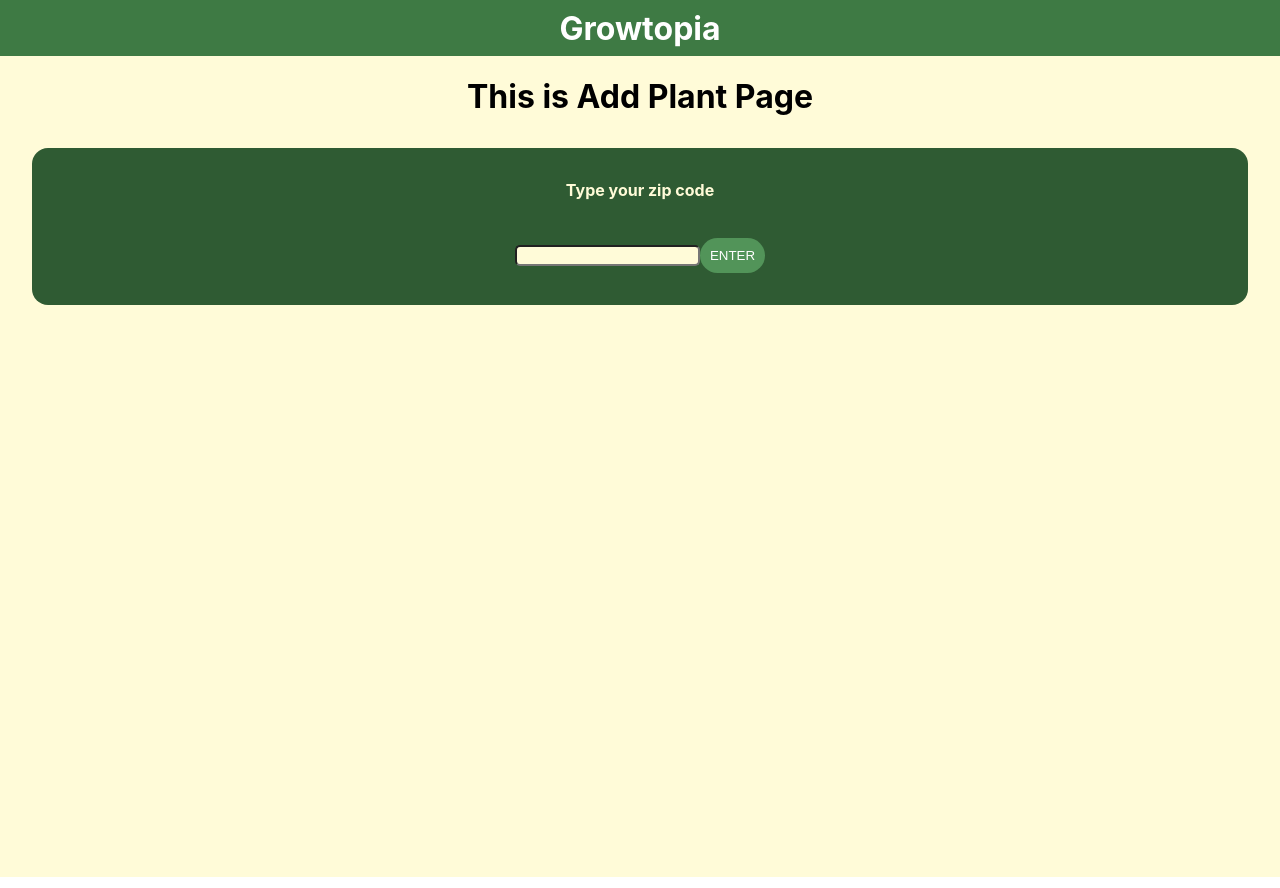
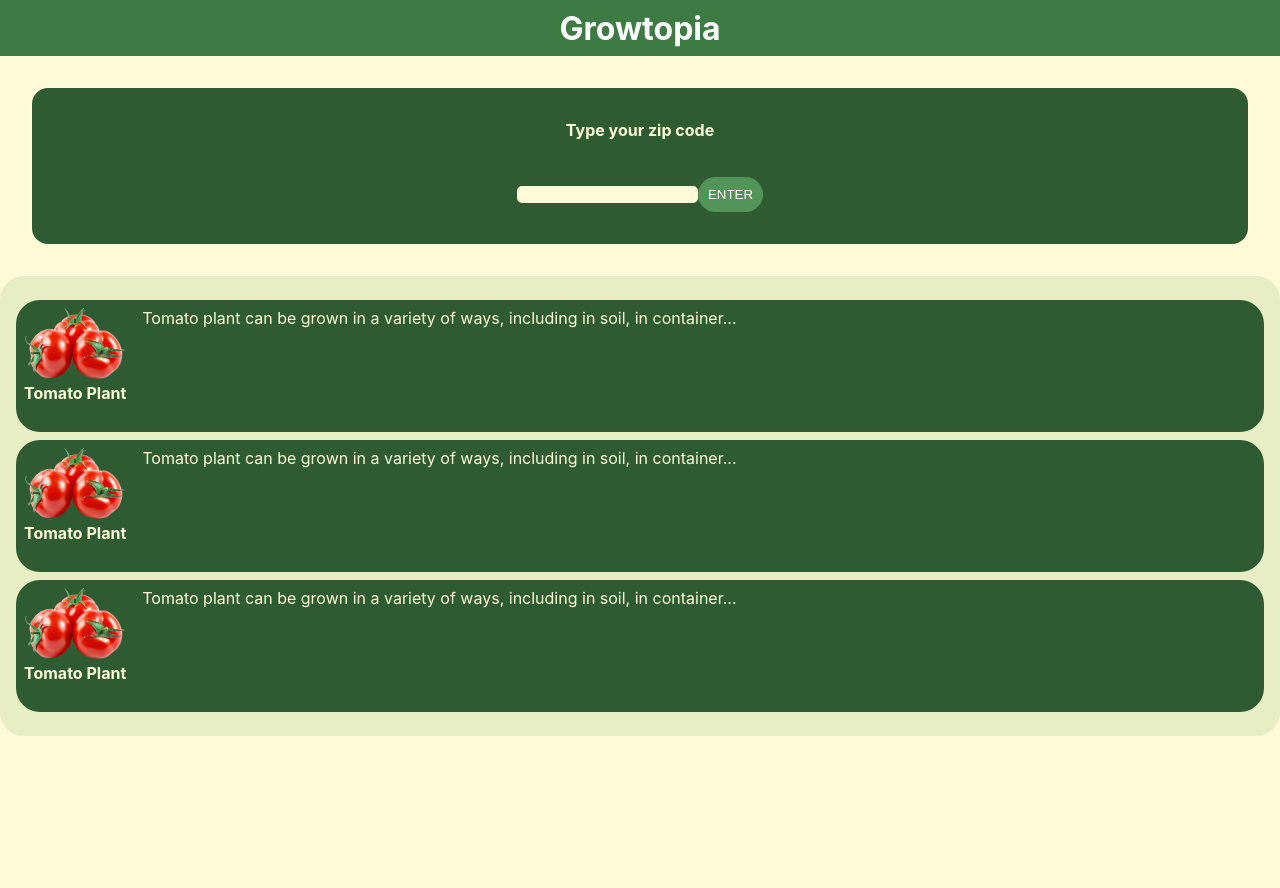
Before and after one commit to cdukedev/growtopia, a React (Create React App) app: page /plants in a window 1280 px wide. Built offline with nearby package versions, Linux system fonts and the light colour scheme.

Commit message:
card desing done

```diff
--- /dev/null
+++ b/src/components/Card/Card.js
@@ -0,0 +1,16 @@
+import React from "react";
+import "./Card.scss";
+
+function Card({ title, body, image }) {
+  return (
+    <div className="card">
+      <div className="card-header">
+        <img src={image} className="card-image" />
+        <h4>{title}</h4>
+      </div>
+      <div className="card-body">{body}</div>
+    </div>
+  );
+}
+
+export default Card;
--- /dev/null
+++ b/src/components/Card/Card.scss
@@ -0,0 +1,17 @@
+.card-image{
+    max-width: 100px;
+}
+
+.card{
+    display: flex;
+    gap: 1rem;
+    background-color: #2F5B33;
+    border-radius: 24px;
+    padding: 0.5rem;
+    margin: 0.5rem;
+
+}
+
+.card-body{
+    color: #FFFBD8;
+}
--- a/src/pages/AddPlantPage/AddPlantPage.js
+++ b/src/pages/AddPlantPage/AddPlantPage.js
@@ -1,13 +1,19 @@
 import "./AddPlantPage.scss";
+import Card from "../../components/Card/Card";
+import tomatoes from "..//../assets/tomatoes.png"
 
 function AddPlantPage() {
   return (
     <div className="App">
-      <h1>This is Add Plant Page</h1>
       <div className="zip-container">
         <h4>Type your zip code</h4>
         <input className="input"></input>
         <button className="zip-button">ENTER</button>
+      </div>
+      <div className="card-container">
+        <Card title="Tomato Plant" body="Tomato plant can be grown in a variety of ways, including in soil, in container..." image={tomatoes} />
+        <Card title="Tomato Plant" body="Tomato plant can be grown in a variety of ways, including in soil, in container..." image={tomatoes} />
+        <Card title="Tomato Plant" body="Tomato plant can be grown in a variety of ways, including in soil, in container..." image={tomatoes} />
       </div>
     </div>
   );
--- a/src/pages/AddPlantPage/AddPlantPage.scss
+++ b/src/pages/AddPlantPage/AddPlantPage.scss
@@ -17,7 +17,7 @@ h4{
 
 .input{
     background-color: #FFFBD8;
-    border-color: none;
+    border: none;
     border-radius: 5px;
 }
 
@@ -29,3 +29,13 @@ h4{
    margin-top: 1rem;
     padding: 10px;
 }
+
+.card-container{
+    background-color: #E8EEC4;
+    border-radius: 24px;
+    gap: 7px;
+    padding-top: 1rem;
+    padding-bottom: 1rem;
+    padding-left: 0.5rem;
+    padding-right: 0.5rem;
+}
```
Also changed, not shown: src/assets/tomatoes.png (added).
